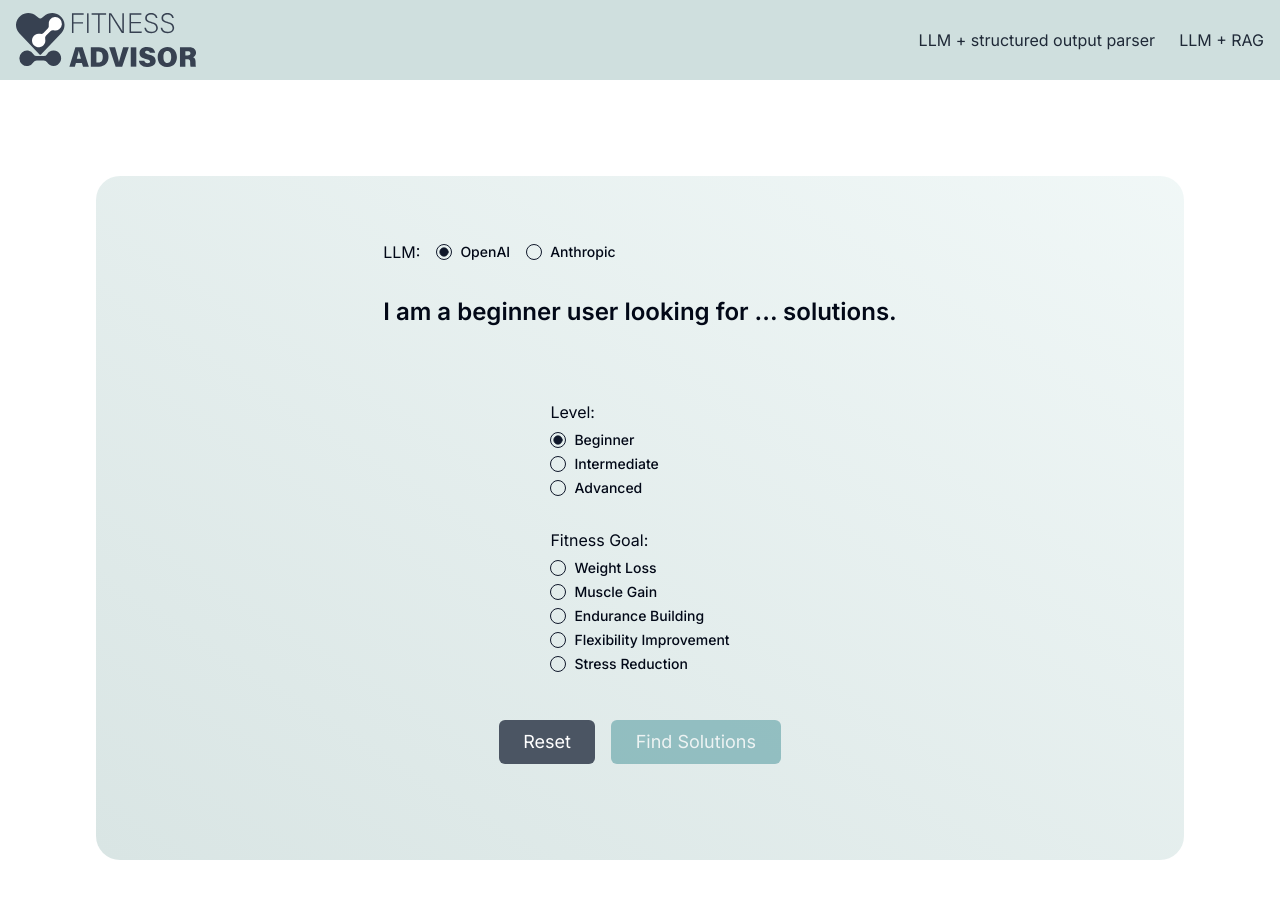
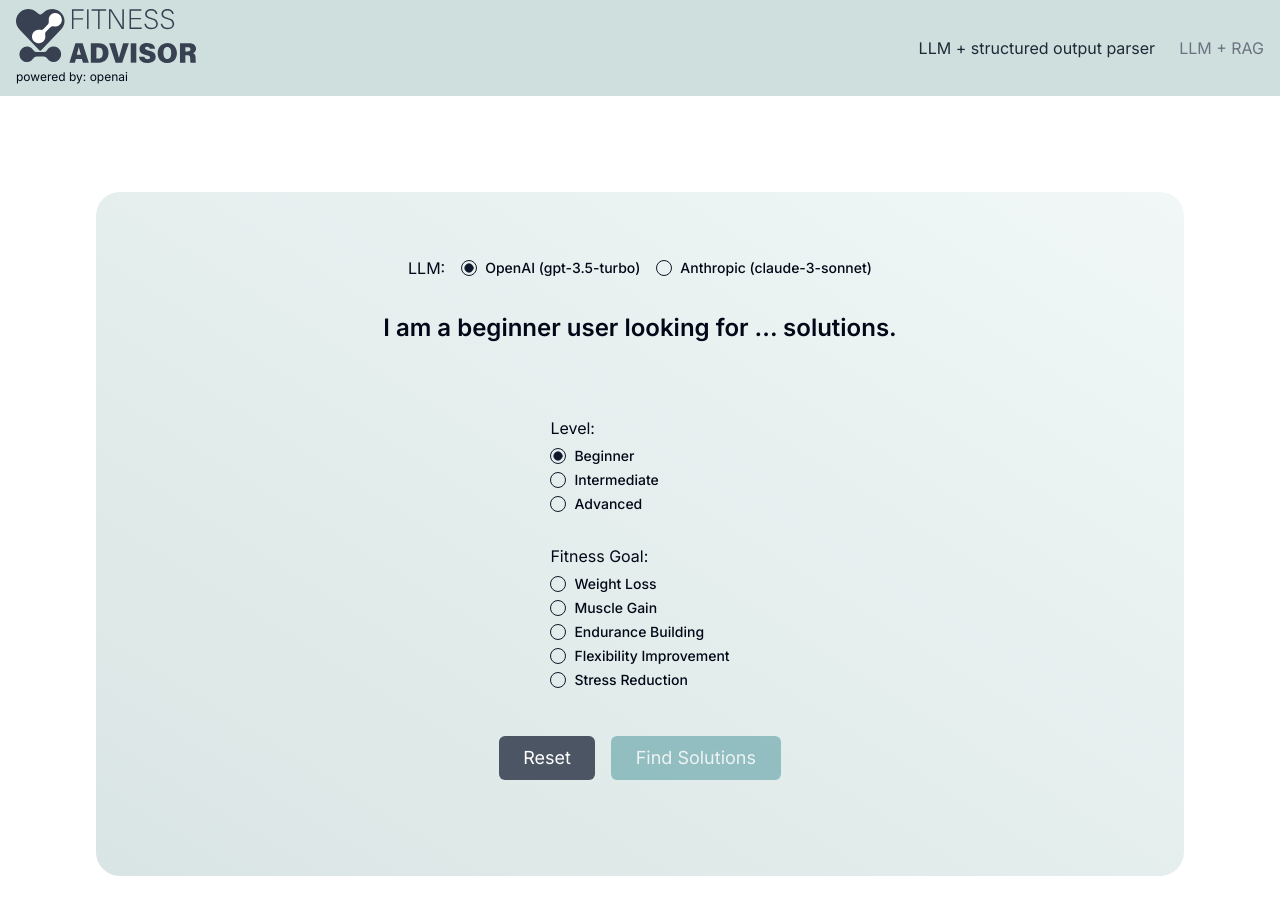
Before and after one commit to Nembus/fitness-advisor-demo, a Next.js app: page / in a window 1280 px wide. Shown: the top 914 px of the page. Built offline with nearby package versions, Linux system fonts and the light colour scheme.

Commit message:
Add zustand for global state across component tree. Display the chosen LLM in the Nav.

```diff
--- a/package.json
+++ b/package.json
@@ -29,7 +29,8 @@
     "react": "^18",
     "react-dom": "^18",
     "tailwind-merge": "^2.3.0",
-    "tailwindcss-animate": "^1.0.7"
+    "tailwindcss-animate": "^1.0.7",
+    "zustand": "^4.5.2"
   },
   "devDependencies": {
     "@types/node": "^20",
--- a/src/components/LLMPlusStructuredParserFlow.tsx
+++ b/src/components/LLMPlusStructuredParserFlow.tsx
@@ -13,7 +13,7 @@ import {RadioGroup, RadioGroupItem} from "@/components/ui/radio-group"
 import data                         from '@/utils/data.json';
 import cn                           from 'clsx';
 import Plan, {RegimenItem}          from "@/components/Plan";
-
+import {useStore}                   from "@/lib/globalStore";
 
 type Solution = {
   name: string;
@@ -25,9 +25,13 @@ export default function LLMPlusStructuredParserFlow() {
   const [level, setLevel] = useState<'beginner' | 'intermediate' | 'advanced'>('beginner');
   const [fitnessGoal, setFitnessGoal] = useState<string>("");
   const [solutions, setSolutions] = useState([]);
-  const [LLM, setLLM] = useState<string>('openai');
+  // const [LLM, setLLM] = useState<string>('openai');
   const [selectedSolution, setSelectedRoutine] = useState<string | null>(null);
   const [regimen, setRegimen] = useState<RegimenItem[] | null>(null);
+  const LLM = useStore(state => state.sharedState);
+  const setLLM = useStore(state => state.setSharedState);
+
+
 
   const onGetWorkoutsSubmit = async () => {
     if (level && fitnessGoal) {
@@ -82,17 +86,19 @@ export default function LLMPlusStructuredParserFlow() {
   }
 
   return <div className={'w-full flex justify-center'}>
-    {solutions?.length === 0 && <div>
-      <div>
-        <RadioGroup className={'flex space-x-2'} defaultValue="openai" onValueChange={(e: string) => setLLM(e as "openai" | "anthropic")}>
+    {solutions?.length === 0 && <div className={''}>
+      <div className={'flex justify-center'}>
+        <RadioGroup className={'flex space-x-2'} defaultValue="openai" onValueChange={(e: string) => {
+          setLLM(e);
+        }}>
           <span>LLM:</span>
           <div className="flex items-center space-x-2">
             <RadioGroupItem value="openai" id="openai"/>
-            <Label htmlFor="openai">OpenAI</Label>
+            <Label htmlFor="openai">OpenAI (gpt-3.5-turbo)</Label>
           </div>
           <div className="flex items-center space-x-2">
             <RadioGroupItem value="anthropic" id="anthropic"/>
-            <Label htmlFor="anthropic">Anthropic</Label>
+            <Label htmlFor="anthropic">Anthropic (claude-3-sonnet)</Label>
           </div>
         </RadioGroup>
       </div>
--- a/src/components/Nav.tsx
+++ b/src/components/Nav.tsx
@@ -1,16 +1,27 @@
-import React from "react";
-import Link  from "next/link";
-import Image from "next/image";
+'use client'
+
+import React      from "react";
+import Link       from "next/link";
+import Image      from "next/image";
+import {useStore} from "@/lib/globalStore";
 
 const Nav = () => {
+  const sharedState = useStore(state => state.sharedState);
   return (
       <>
-        <div className="w-full h-20 bg-teal-800/20 sticky top-0 ">
+        <div className="w-full h-24 bg-teal-800/20 sticky top-0 ">
           <div className="container mx-auto px-4 h-full">
             <div className="flex justify-between items-center h-full">
-              <Link href="/">
-                <Image width={'180'} height={'52'} src={'/logo.svg'} alt={'logo'} />
-              </Link>
+              <div>
+                <Link href="/">
+                  <Image width={'180'} height={'52'} src={'/logo.svg'} alt={'logo'}/>
+                </Link>
+                {sharedState && <span className={'text-xs'}>
+                    powered by: {sharedState}
+                  </span>}
+              </div>
+
+
               <ul className="hidden md:flex gap-x-6 text-gray-800">
                 <li>
                   <Link href="/">
@@ -18,7 +29,7 @@ const Nav = () => {
                   </Link>
                 </li>
                 <li>
-                  <Link href="/llm-rag">
+                  <Link className={'text-gray-500'} href="/llm-rag">
                     <p>LLM + RAG</p>
                   </Link>
                 </li>
--- /dev/null
+++ b/src/lib/globalStore.ts
@@ -0,0 +1,11 @@
+import {create} from 'zustand';
+
+type Store = {
+  sharedState: string | null;
+  setSharedState: (value: string) => void;
+};
+
+export const useStore = create<Store>(set => ({
+  sharedState: 'openai', // Shared state value
+  setSharedState: (value: string) => set(() => ({ sharedState: value }))  // Action to update the shared state
+}))
```
Also changed, not shown: 1 other file (tests, documents, lock files or other folders).
